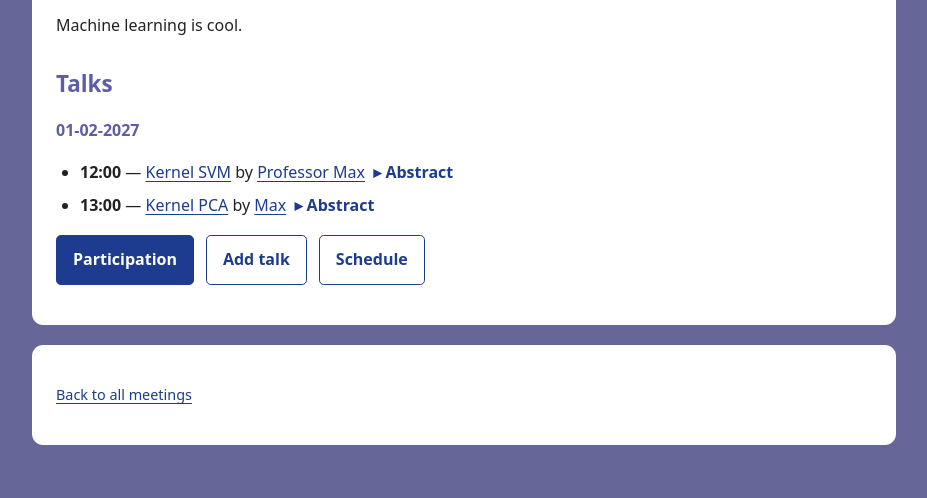
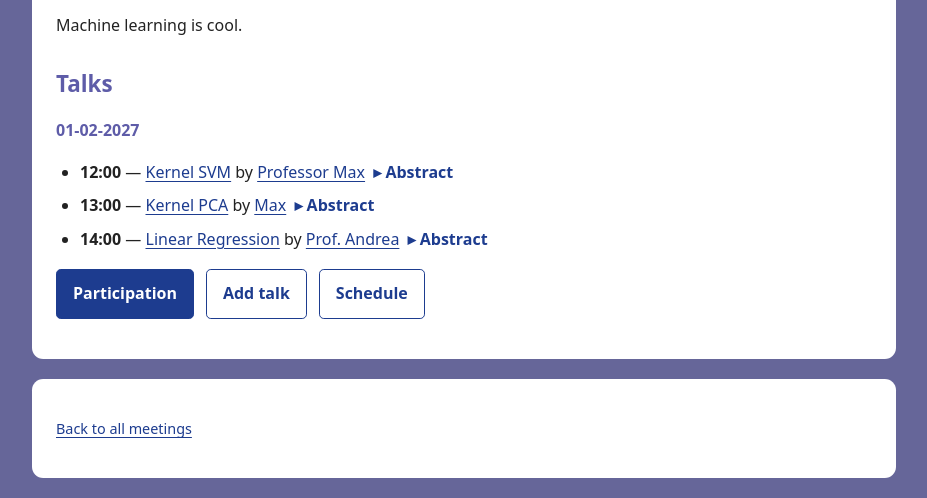
Before and after one commit to ifipwg13/ifipwg13.github.io, a plain HTML site: page prototype/meetings/meeting-77/index.html in a window 1280 px wide. Shown: the part 363-861 px from the top of the page, without its empty margins (176-1103 px from the left). Before the commit the page ends 828 px from the top, so only its background shows below. Drawn offline with Linux system fonts and the light colour scheme.

```diff
--- a/prototype/meetings/meeting-77/index.html
+++ b/prototype/meetings/meeting-77/index.html
@@ -24,7 +24,7 @@
     <p class="meeting-description">Machine learning is cool.</p>
     <section aria-labelledby="talks-heading" class="public-talks">
       <h2 id="talks-heading">Talks</h2>
-      <h4 class="talk-date">01-02-2027</h4><ul class="talk-list"><li data-talk-number="80" data-talk-date="2027-02-01"><time class="talk-time" datetime="12:00">12:00</time> — <span class="talk-title">Kernel SVM</span> by <span class="talk-authors">Professor Max</span> <details class="talk-abstract"><summary>Abstract</summary><div class="abstract-text">Kernel SVM is even cooler than kernel PCA</div></details></li><li data-talk-number="78" data-talk-date="2027-02-01"><time class="talk-time" datetime="13:00">13:00</time> — <a class="talk-title" href="../../slides/meeting-77/59775ee5-e14c-4fd4-ac16-2706e3482a0f-0b8f8649ffa0ae294d74a5d67a2198754283aa397771cc5b8c72161f3d1bb0a3.pdf">Kernel PCA</a> by <span class="talk-authors">Max</span> <details class="talk-abstract"><summary>Abstract</summary><div class="abstract-text">Kernel PCA is the cool version of PCA</div></details></li></ul>
+      <h4 class="talk-date">01-02-2027</h4><ul class="talk-list"><li data-talk-number="80" data-talk-date="2027-02-01"><time class="talk-time" datetime="12:00">12:00</time> — <span class="talk-title">Kernel SVM</span> by <span class="talk-authors">Professor Max</span> <details class="talk-abstract"><summary>Abstract</summary><div class="abstract-text">Kernel SVM is even cooler than kernel PCA</div></details></li><li data-talk-number="78" data-talk-date="2027-02-01"><time class="talk-time" datetime="13:00">13:00</time> — <a class="talk-title" href="../../slides/meeting-77/59775ee5-e14c-4fd4-ac16-2706e3482a0f-0b8f8649ffa0ae294d74a5d67a2198754283aa397771cc5b8c72161f3d1bb0a3.pdf">Kernel PCA</a> by <span class="talk-authors">Max</span> <details class="talk-abstract"><summary>Abstract</summary><div class="abstract-text">Kernel PCA is the cool version of PCA</div></details></li><li data-talk-number="85" data-talk-date="2027-02-01"><time class="talk-time" datetime="14:00">14:00</time> — <span class="talk-title">Linear Regression</span> by <span class="talk-authors">Prof. Andrea</span> <details class="talk-abstract"><summary>Abstract</summary><div class="abstract-text">Was already known to Gauss</div></details></li></ul>
     </section>
     <section aria-label="Registration and talk submission">
 
```
Also changed, not shown: prototype/index.html (+1 -1 lines).
